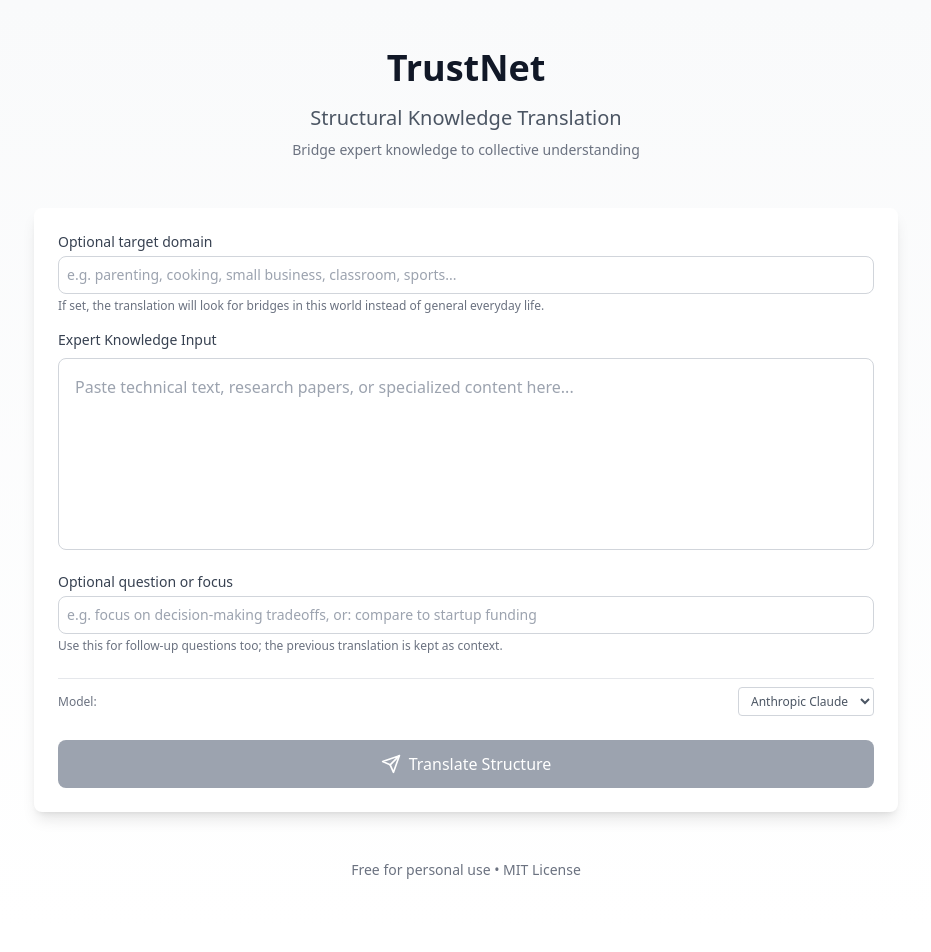
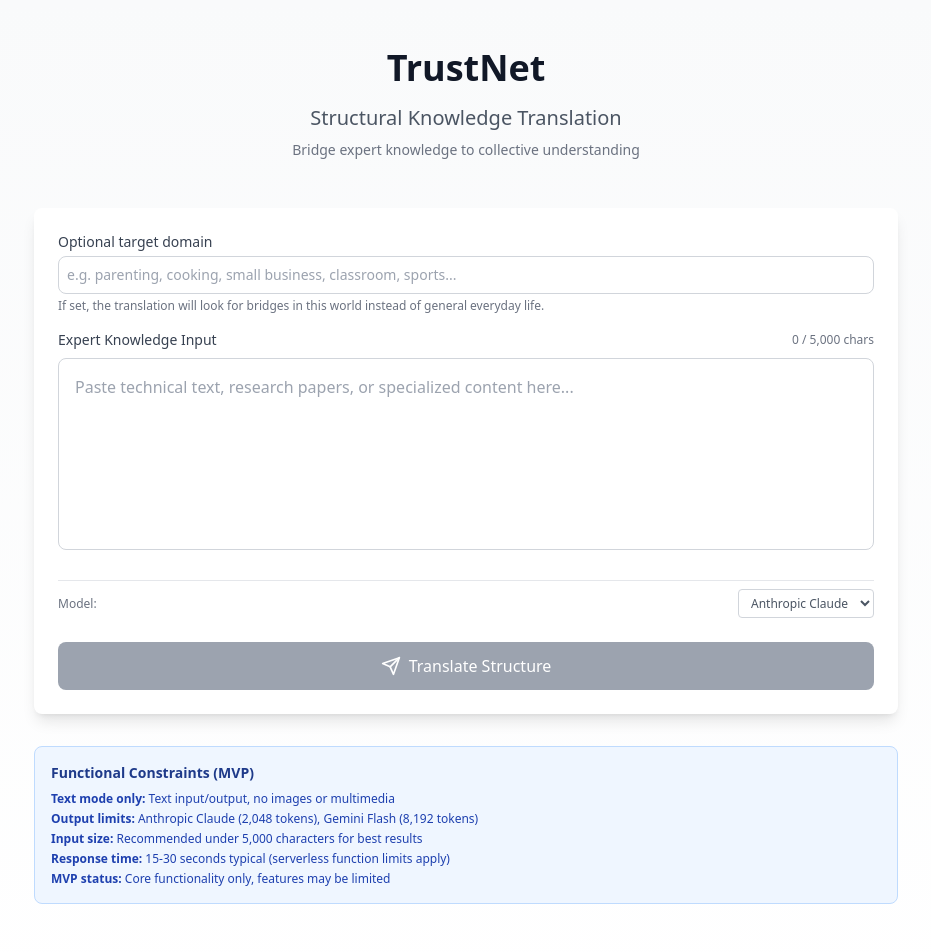
Before and after one commit to ServTrust/TrustNet, a Next.js app: page / in a window 1280 px wide. Shown: the top 952 px of the page, without its empty margins (174-1105 px from the left). Before the commit the page ends 928 px from the top, so only its background shows below. Built offline with nearby package versions, Linux system fonts and the light colour scheme.

Commit message:
Ux changes

```diff
--- a/src/components/CognitiveBridge.jsx
+++ b/src/components/CognitiveBridge.jsx
@@ -1,12 +1,13 @@
 'use client'
 
 import { useState, useEffect } from 'react'
-import { Send, Loader2 } from 'lucide-react'
+import { Send, Loader2, X } from 'lucide-react'
 
 export default function CognitiveBridge() {
   const [input, setInput] = useState('')
   const [output, setOutput] = useState('')
   const [loading, setLoading] = useState(false)
+  const [loadingStatus, setLoadingStatus] = useState('')
   const [error, setError] = useState(null)
   const [model, setModel] = useState('anthropic')
   const [targetDomain, setTargetDomain] = useState('')
@@ -25,6 +26,16 @@ export default function CognitiveBridge() {
   const handleModelChange = (newModel) => {
     setModel(newModel)
     localStorage.setItem('trustnet-model', newModel)
+  }
+
+  // Clear all input fields and reset state
+  const handleClear = () => {
+    setInput('')
+    setOutput('')
+    setError(null)
+    setTargetDomain('')
+    setUserPrompt('')
+    setContext(null)
   }
 
   const modelOptions = [
@@ -46,6 +57,7 @@ export default function CognitiveBridge() {
     setLoading(true)
     setError(null)
     setOutput('')
+    setLoadingStatus('Sending request to server...')
 
     try {
       console.log('Starting translation request, model:', model)
@@ -67,10 +79,12 @@ export default function CognitiveBridge() {
 
       const fetchTime = Date.now() - startTime
       console.log(`Fetch completed in ${fetchTime}ms, status: ${response.status}, ok: ${response.ok}`)
+      setLoadingStatus('Processing response...')
 
       // Read response as text first, then parse as JSON (can only read body once)
       const responseText = await response.text()
       console.log('Response text received, length:', responseText.length)
+      setLoadingStatus('Parsing translation...')
 
       if (!response.ok) {
         let details = ''
@@ -102,6 +116,7 @@ export default function CognitiveBridge() {
       }
 
       console.log('Setting output, length:', data.translation.length)
+      setLoadingStatus('Complete!')
       setOutput(data.translation)
       // Update local context so follow-up questions can refer back
       setContext({
@@ -121,6 +136,7 @@ export default function CognitiveBridge() {
       setError(err.message || 'An error occurred. Please try again.')
     } finally {
       setLoading(false)
+      setLoadingStatus('')
     }
   }
 
@@ -163,34 +179,41 @@ export default function CognitiveBridge() {
             </div>
 
             <div>
-            <label htmlFor="input" className="block text-sm font-medium text-gray-700 mb-2">
-              Expert Knowledge Input
-            </label>
+            <div className="flex items-center justify-between mb-2">
+              <label htmlFor="input" className="block text-sm font-medium text-gray-700">
+                Expert Knowledge Input
+              </label>
+              <div className="flex items-center gap-2">
+                <span className={`text-xs ${input.length > 5000 ? 'text-orange-600 font-medium' : 'text-gray-500'}`}>
+                  {input.length.toLocaleString()} / 5,000 chars
+                </span>
+                {(input || output || targetDomain || userPrompt) && (
+                  <button
+                    onClick={handleClear}
+                    disabled={loading}
+                    className="p-1.5 text-gray-400 hover:text-gray-600 hover:bg-gray-100 rounded transition-colors disabled:opacity-50 disabled:cursor-not-allowed"
+                    title="Clear all fields"
+                  >
+                    <X size={16} />
+                  </button>
+                )}
+              </div>
+            </div>
             <textarea
               id="input"
               value={input}
               onChange={(e) => setInput(e.target.value)}
               placeholder="Paste technical text, research papers, or specialized content here..."
-              className="w-full h-48 p-4 border border-gray-300 rounded-lg focus:ring-2 focus:ring-blue-500 focus:border-transparent resize-none"
+              className={`w-full h-48 p-4 border rounded-lg focus:ring-2 focus:ring-blue-500 focus:border-transparent resize-none ${
+                input.length > 5000 ? 'border-orange-300' : 'border-gray-300'
+              }`}
             />
+            {input.length > 5000 && (
+              <p className="mt-1 text-xs text-orange-600">
+                ⚠️ Input exceeds recommended size. Results may be truncated or incomplete.
+              </p>
+            )}
           </div>
-
-            <div>
-              <label htmlFor="user-prompt" className="block text-sm font-medium text-gray-700 mb-1">
-                Optional question or focus
-              </label>
-              <input
-                id="user-prompt"
-                type="text"
-                value={userPrompt}
-                onChange={(e) => setUserPrompt(e.target.value)}
-                placeholder="e.g. focus on decision-making tradeoffs, or: compare to startup funding"
-                className="w-full p-2 border border-gray-300 rounded-lg focus:ring-2 focus:ring-blue-500 focus:border-transparent text-sm"
-              />
-              <p className="mt-1 text-xs text-gray-500">
-                Use this for follow-up questions too; the previous translation is kept as context.
-              </p>
-            </div>
           </div>
 
           <div className="flex items-center justify-between pt-2 border-t border-gray-200">
@@ -229,6 +252,23 @@ export default function CognitiveBridge() {
             )}
           </button>
 
+          {loading && (
+            <div className="bg-blue-50 border border-blue-200 rounded-lg p-4">
+              <div className="flex items-center gap-3">
+                <Loader2 className="animate-spin text-blue-600" size={20} />
+                <div className="flex-1">
+                  <p className="text-sm font-medium text-blue-900">{loadingStatus || 'Processing...'}</p>
+                  <p className="text-xs text-blue-700 mt-1">
+                    This typically takes 15-30 seconds. Please wait...
+                  </p>
+                </div>
+              </div>
+              <div className="mt-3 w-full bg-blue-200 rounded-full h-1.5">
+                <div className="bg-blue-600 h-1.5 rounded-full animate-pulse" style={{ width: '60%' }}></div>
+              </div>
+            </div>
+          )}
+
           {error && (
             <div className="bg-red-50 border border-red-200 text-red-700 px-4 py-3 rounded-lg">
               {error}
@@ -245,6 +285,46 @@ export default function CognitiveBridge() {
               </div>
             </div>
           )}
+
+          {(output || loading) && (
+            <div>
+              <label htmlFor="user-prompt" className="block text-sm font-medium text-gray-700 mb-1">
+                Optional question or focus
+              </label>
+              <input
+                id="user-prompt"
+                type="text"
+                value={userPrompt}
+                onChange={(e) => setUserPrompt(e.target.value)}
+                placeholder="e.g. focus on decision-making tradeoffs, or: compare to startup funding"
+                className="w-full p-2 border border-gray-300 rounded-lg focus:ring-2 focus:ring-blue-500 focus:border-transparent text-sm"
+              />
+              <p className="mt-1 text-xs text-gray-500">
+                Use this for follow-up questions too; the previous translation is kept as context.
+              </p>
+            </div>
+          )}
+        </div>
+
+        <div className="mt-8 bg-blue-50 border border-blue-200 rounded-lg p-4">
+          <h3 className="text-sm font-semibold text-blue-900 mb-2">Functional Constraints (MVP)</h3>
+          <ul className="text-xs text-blue-800 space-y-1">
+            <li>
+              <strong>Text mode only:</strong> Text input/output, no images or multimedia
+            </li>
+            <li>
+              <strong>Output limits:</strong> Anthropic Claude (2,048 tokens), Gemini Flash (8,192 tokens)
+            </li>
+            <li>
+              <strong>Input size:</strong> Recommended under 5,000 characters for best results
+            </li>
+            <li>
+              <strong>Response time:</strong> 15-30 seconds typical (serverless function limits apply)
+            </li>
+            <li>
+              <strong>MVP status:</strong> Core functionality only, features may be limited
+            </li>
+          </ul>
         </div>
 
         <footer className="mt-12 text-center text-sm text-gray-500">
```
Also changed, not shown: 1 other file (tests, documents, lock files or other folders).
